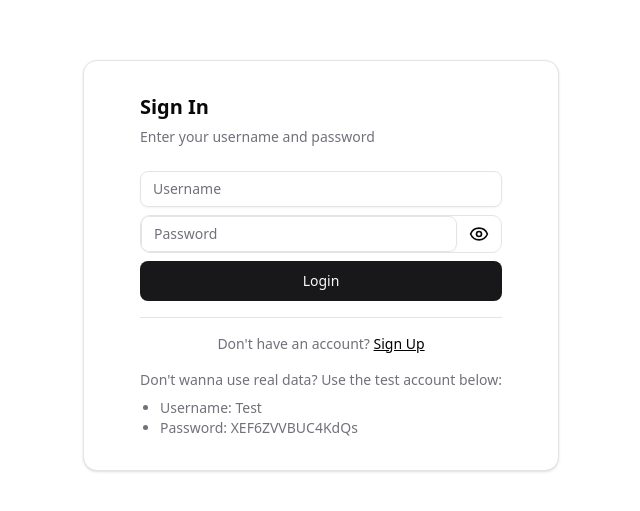
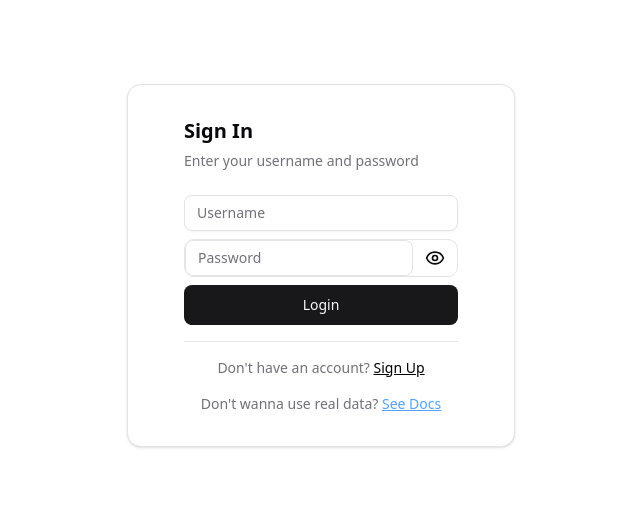
Before and after one commit to nizaralghifary/knot, a Next.js app: page /sign-in in a window 1280 px wide. Shown: the part 135-646 px from the top of the page, without its empty margins (319-959 px from the left). Built offline with nearby package versions, Linux system fonts and the light colour scheme.

Commit message:
chore: remove plaintext passwrd

```diff
--- a/components/auth/signIn.tsx
+++ b/components/auth/signIn.tsx
@@ -16,6 +16,7 @@ import { Input } from "@/components/ui/input";
 import { Separator } from "@/components/ui/separator";
 import { toast } from "sonner";
 import { Eye, EyeOff } from "lucide-react";
+import Link from "next/link";
 
 export default function SignIn() {
   const [username, setUsername] = useState("");
@@ -106,12 +107,8 @@ export default function SignIn() {
           </a>
         </p>
         <p className="mt-4 text-sm text-muted-foreground text-center">
-          Don&apos;t wanna use real data? Use the test account below:
+          Don&apos;t wanna use real data? <Link href="https://github.com/nizaralghifary/knot/tree/test?tab=readme-ov-file#admin" className="underline text-blue-400">See Docs</Link>
         </p>
-        <ul className="list-disc pl-5 mt-2 text-sm text-muted-foreground">
-          <li>Username: Test</li>
-          <li>Password: XEF6ZVVBUC4KdQs</li>
-        </ul>
       </CardContent>
     </Card>
   );
```
Also changed, not shown: 1 other file (tests, documents, lock files or other folders).
